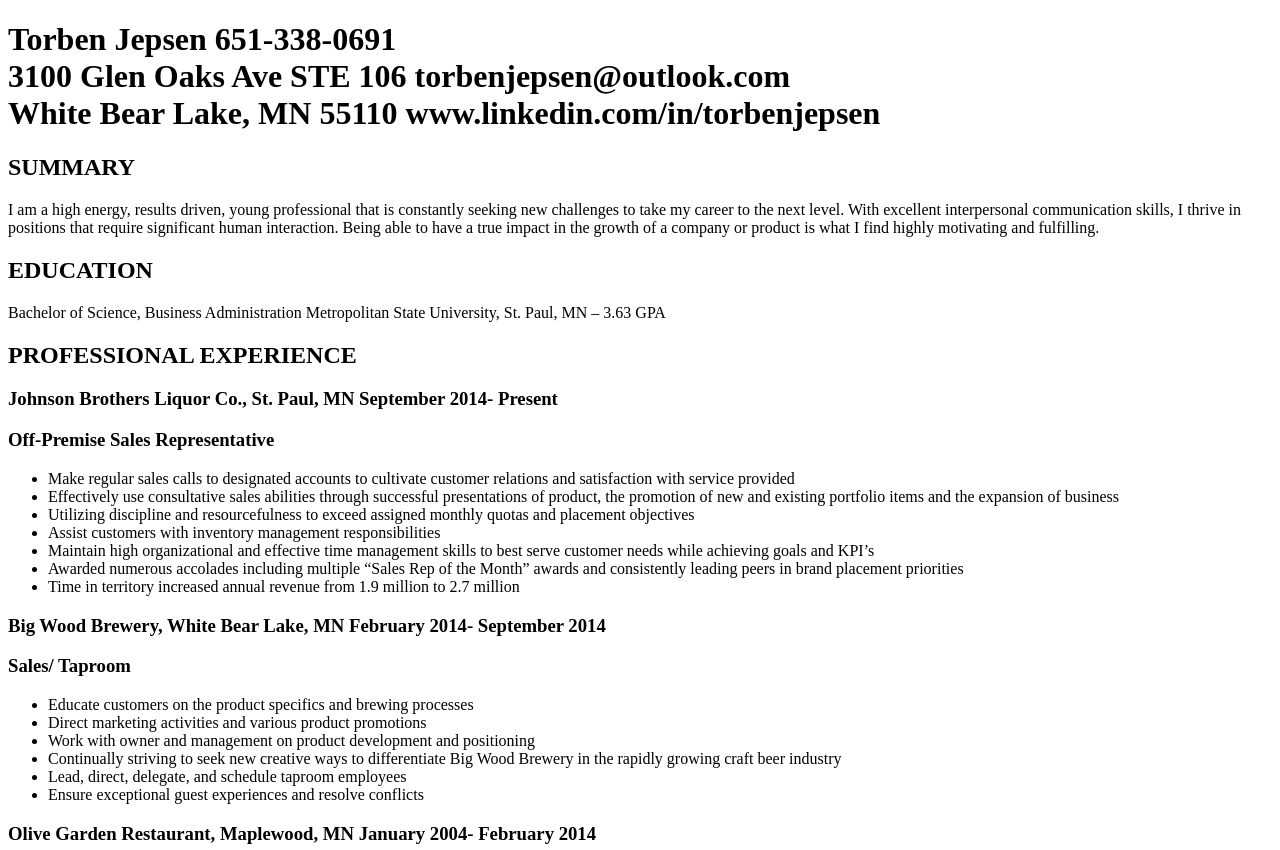
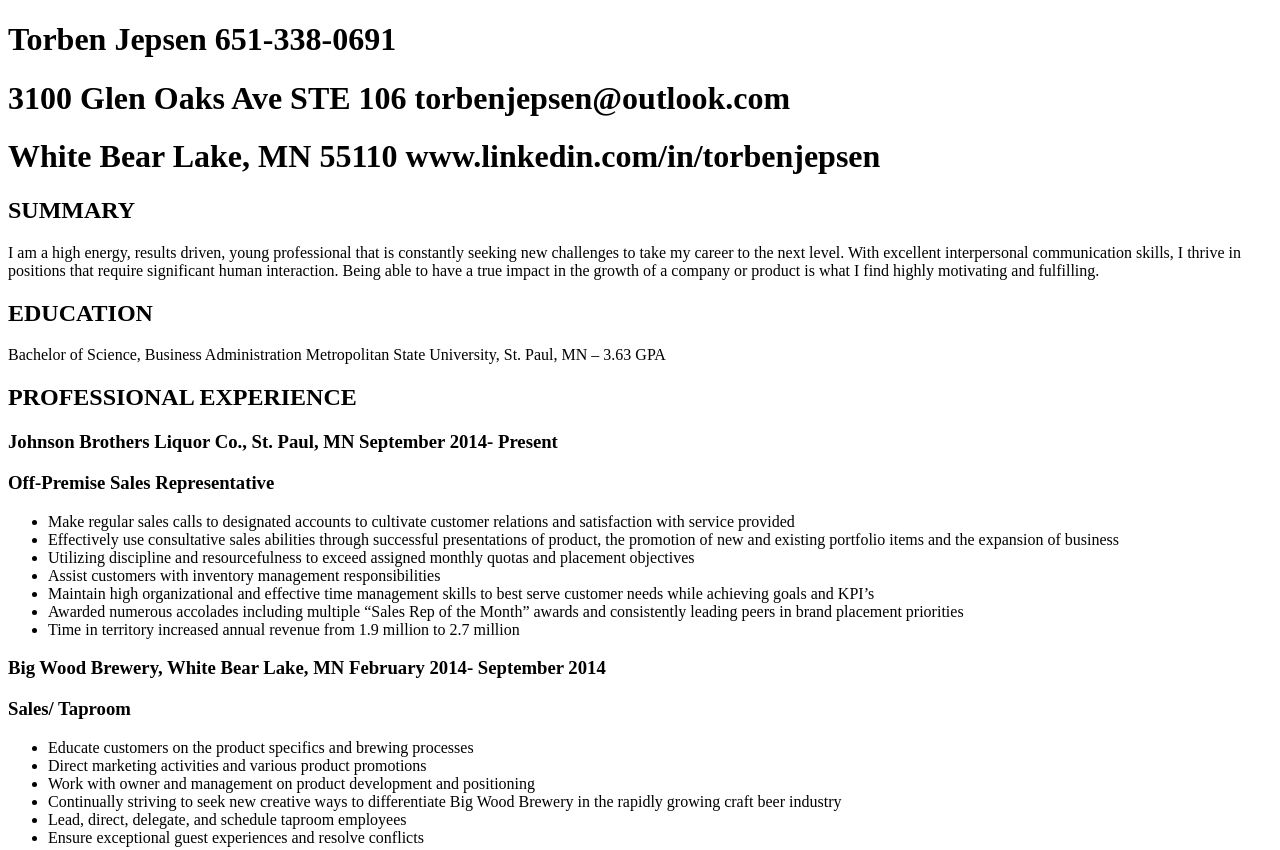
Before and after one commit to TorbenJepsen/TorbenJepsen.github.io, a plain HTML site: page index.html in a window 1280 px wide. Shown: the top 850 px of the page. Drawn offline with Linux system fonts and the light colour scheme.

Commit message:
Update index.html

```diff
--- a/index.html
+++ b/index.html
@@ -4,8 +4,9 @@
 <title>Torben J Jepsen Resume</title>
 </head>
 <body>
-	<h1>Torben Jepsen                                                         	651-338-0691<br />3100 Glen Oaks Ave STE 106	torbenjepsen@outlook.com<br />
-		White Bear Lake, MN 55110	www.linkedin.com/in/torbenjepsen</h1>
+	<h1>Torben Jepsen 651-338-0691</h1>
+	<h1>3100 Glen Oaks Ave STE 106	torbenjepsen@outlook.com</h1>
+	<h1>White Bear Lake, MN 55110	www.linkedin.com/in/torbenjepsen</h1>
 <h2>SUMMARY</h2>
 <p>I am a high energy, results driven, young professional that is constantly seeking new challenges to take my career to the next level. With excellent interpersonal communication skills, I thrive in positions that require significant human interaction. Being able to have a true impact in the growth of a company or product is what I find highly motivating and fulfilling.</p>
 <h2>EDUCATION</h2>
```
